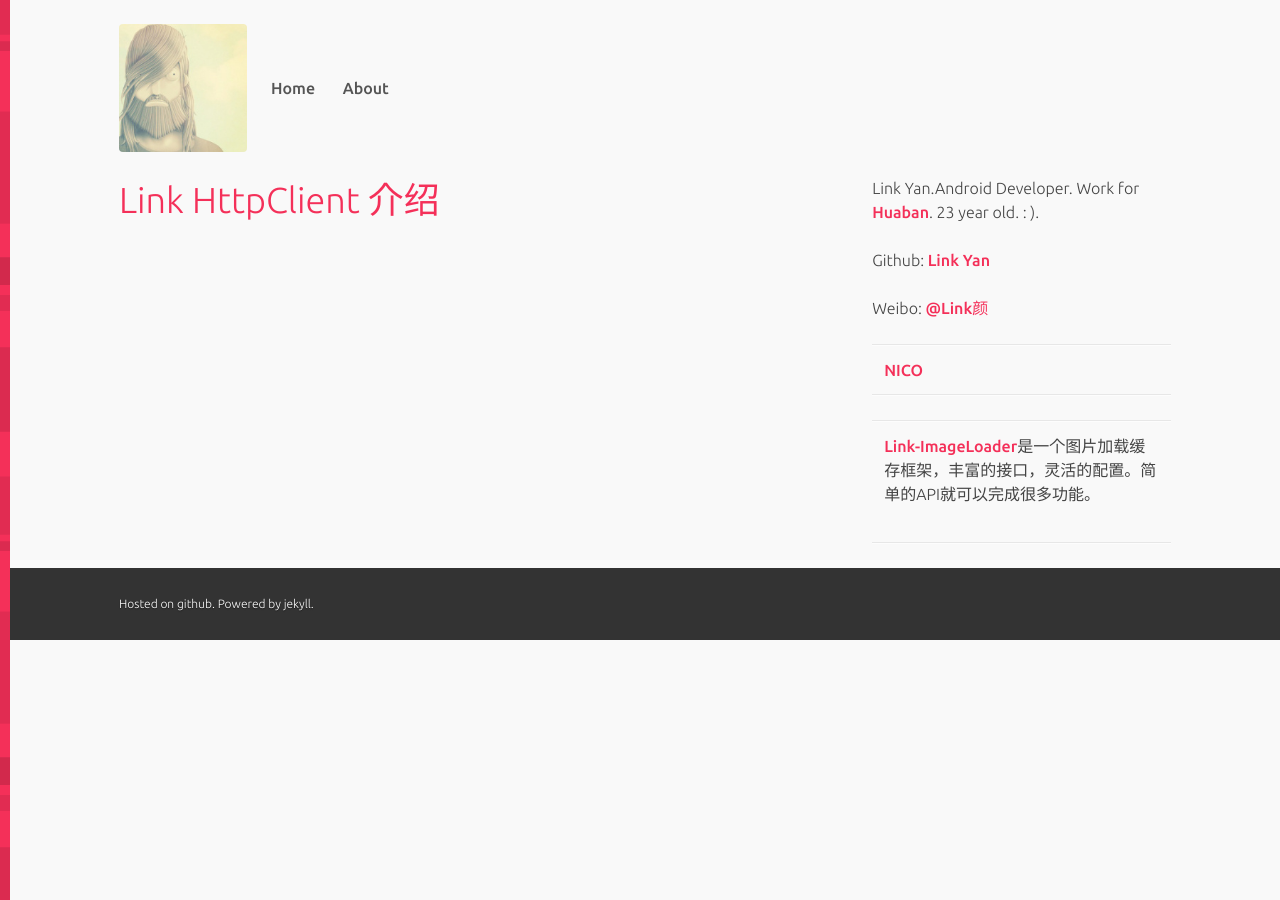
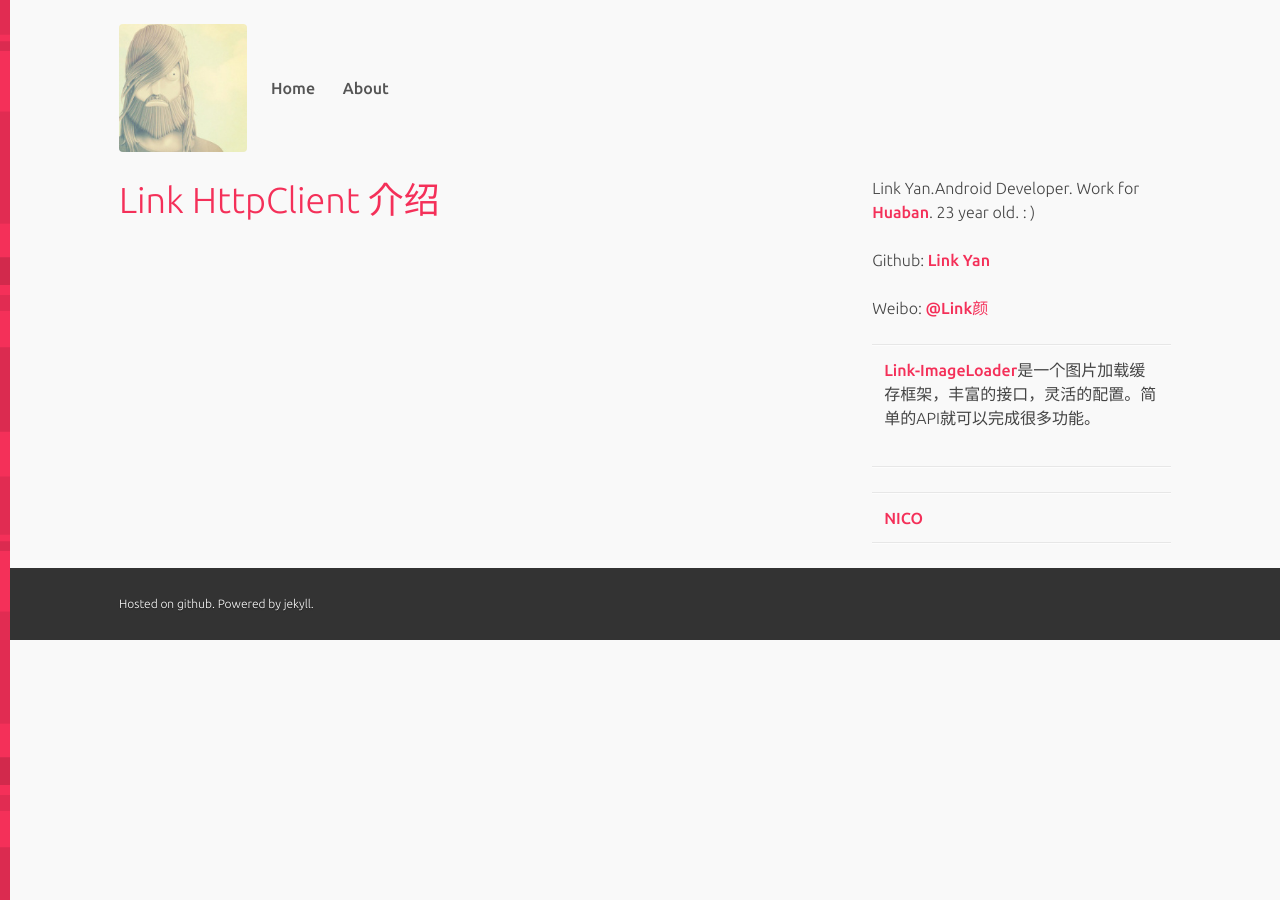
Before and after one commit to AllenYon/LinkYan.github.io, a Jekyll site: the page built from _posts/2013-05-14-link-httpclient.md, in a window 1280 px wide. Built offline with Jekyll 4.4.1, drawn with Linux system fonts in a browser that asks for light colours; Markdown is read by kramdown in place of the engine named in the settings; comment, search, counter and statistics services are not loaded; some of the changed lines change nothing that is shown.

Commit message:
统计 评论

```diff
--- a/_layouts/default.html
+++ b/_layouts/default.html
@@ -63,27 +63,25 @@
 
                 <hr class="hide--desk">
 
-                <p>Link Yan.Android Developer. Work for <a href="http://www.huaban.com/">Huaban</a>. 23 year old. : ).</p>
+                <p>Link Yan.Android Developer. Work for <a href="http://www.huaban.com/">Huaban</a>. 23 year old. : )</p>
                 <p>Github: <a href="https://github.com/LinkYan">Link Yan</a></p>
                 <p>Weibo: <a href="http://www.weibo.com/nvolume">@Link颜</a></p>
 
                 <!--
                 <p><a href="https://twitter.com/csswizardry" class="twitter-follow-button" data-show-count="true" data-lang="en">Follow @csswizardry</a></p>
                 -->
+               <ul class="block-list">
+                    <li>
+                    <p><a href="https://github.com/LinkYan/Link-ImageLoader">Link-ImageLoader</a>是一个图片加载缓存框架，丰富的接口，灵活的配置。简单的API就可以完成很多功能。</p>
+                    </li>
+                </ul>
 
-
-                <ul class="block-list">
+                 <ul class="block-list">
                     <li>
                         <a href="http://www.taofengping.com">NICO</a>
                     </li>
                 </ul>
 
-
-               <ul class="block-list">
-                    <li>
-                    <p><a href="https://github.com/LinkYan/Link-ImageLoader">Link-ImageLoader</a>是一个图片加载缓存框架，丰富的接口，灵活的配置。简单的API就可以完成很多功能。</p>
-                    </li>
-                </ul>
                 <!--
                 <div class="islet  ad">
                     <div id="bsap_1255689" class="bsarocks bsap_2ef959fa3a5535d37060575e733650a1"></div>
@@ -103,6 +101,7 @@
 
     </div></footer><!-- /wrapper /page-foot -->
 
+    <!--
 <script>
     var _gaq = _gaq || [];
     _gaq.push(['_setAccount', 'UA-1856861-4']);
@@ -113,8 +112,14 @@
         ga.src = ('https:' == document.location.protocol ? 'https://ssl' : 'http://www') + '.google-analytics.com/ga.js';
         var s = document.getElementsByTagName('script')[0]; s.parentNode.insertBefore(ga, s);
     })();
+</script>
+-->
 
+<script type="text/javascript">
+var _bdhmProtocol = (("https:" == document.location.protocol) ? " https://" : " http://");
+document.write(unescape("%3Cscript src='" + _bdhmProtocol + "hm.baidu.com/h.js%3Fec95454731c5d37d5712b71b3bb0d207' type='text/javascript'%3E%3C/script%3E"));
 </script>
+
 
 </body>
 </html>
--- a/_layouts/post.html
+++ b/_layouts/post.html
@@ -16,5 +16,22 @@
             </p>
         </noscript>
     {% endif %}
+    <div id="comments">
+       <div id="disqus_thread">
+       </div>
+   </div>
+
+   <script type="text/javascript">
+    /* * * CONFIGURATION VARIABLES: EDIT BEFORE PASTING INTO YOUR WEBPAGE * * */
+    var disqus_shortname = 'linkyan'; // required: replace example with your forum shortname
+    var disqus_developer = 1;
+
+    /* * * DON'T EDIT BELOW THIS LINE * * */
+    (function() {
+        var dsq = document.createElement('script'); dsq.type = 'text/javascript'; dsq.async = true;
+        dsq.src = 'http://' + disqus_shortname + '.disqus.com/embed.js';
+        (document.getElementsByTagName('head')[0] || document.getElementsByTagName('body')[0]).appendChild(dsq);
+    })();
+</script>
 
 </article>
```
Also changed, not shown: 3 other files.
